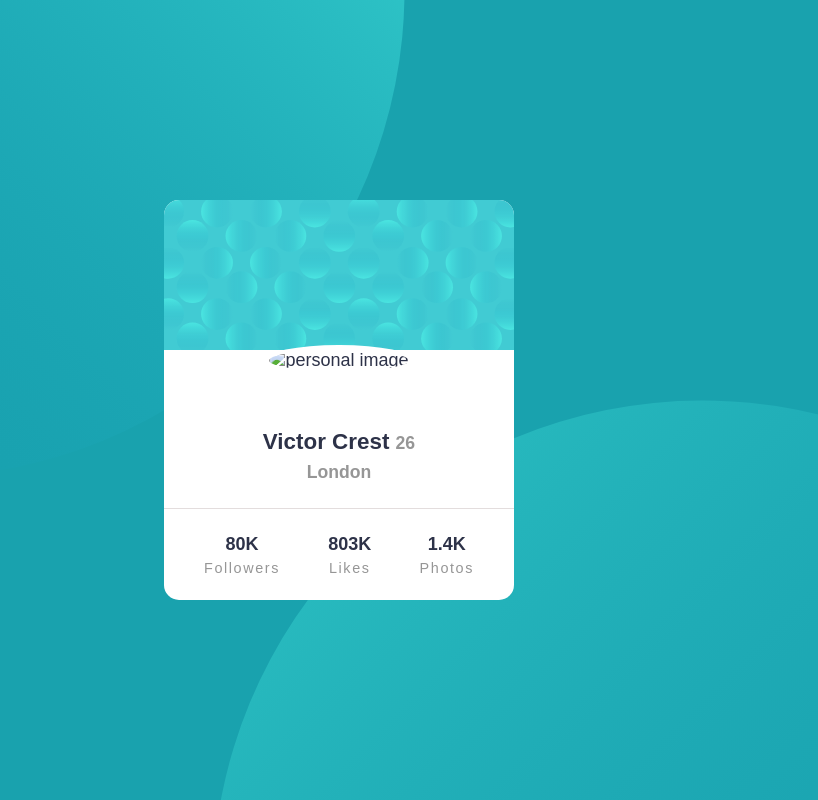
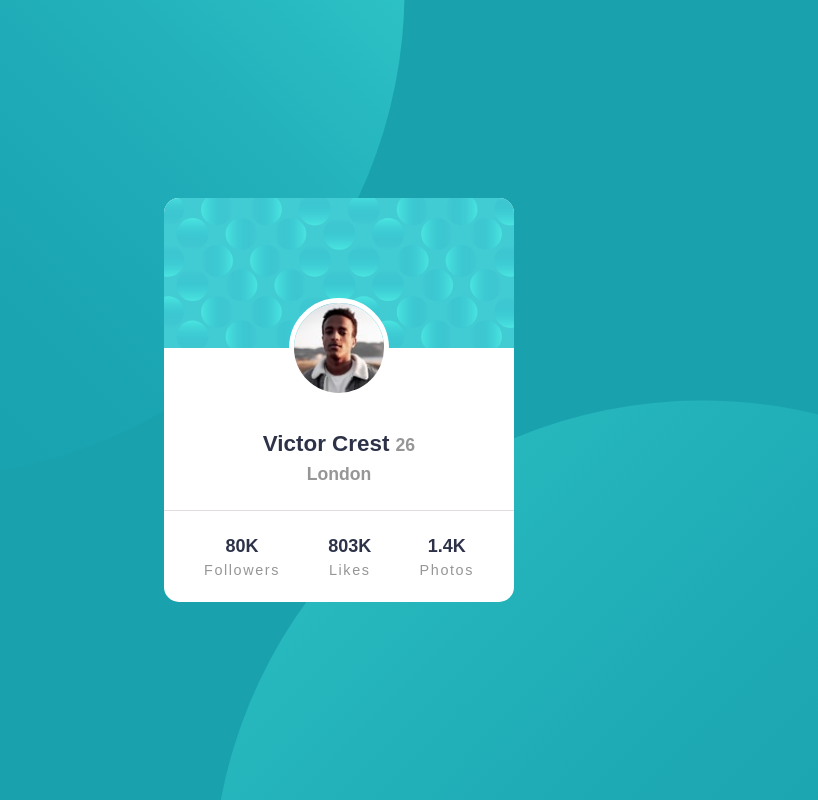
Before and after one commit to yousrakhaleel/profile-card, a plain HTML site: page index.html in a window 1280 px wide. Shown: the whole page, without its empty margins (301-1119 px from the left). Drawn offline with Linux system fonts and the light colour scheme; the site is published under a folder, as on GitHub Pages, so addresses that start at the root find nothing.

Commit message:
Update index.html
Adjusted the path of profile image

```diff
--- a/index.html
+++ b/index.html
@@ -13,7 +13,7 @@
   <section class="main">
     <div class="card">
       <div class="upper-section"></div>
-      <img class="personal-image" src="/images/image-victor.jpg" alt="personal image" />
+      <img class="personal-image" src="images/image-victor.jpg" alt="personal image" />
       <div class="card-body">
         <p class="name">Victor Crest <span class="age">26</span></p>
         <p class="city">London</p>
```
